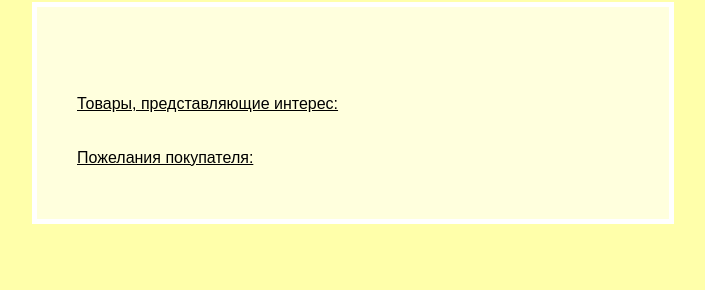
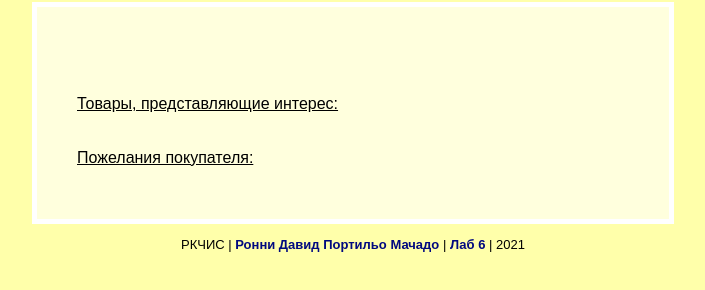
Before and after one commit to Portilloronny6/semester-1, a plain HTML site: page index2.html in a window 1280 px wide. Shown: the part 78-368 px from the top of the page, without its empty margins (287-992 px from the left). Drawn offline with Linux system fonts and the light colour scheme.

Commit message:
cambios footer!

```diff
--- a/index2.html
+++ b/index2.html
@@ -35,8 +35,15 @@
         </ul>
       </div>
     </section>
+
+    <footer>
+      РКЧИС | <b>Ронни Давид Портильо Мачадо</b> | <b>Лаб 6</b> |
+      <script>
+        document.write(new Date().getFullYear());
+      </script>
+    </footer>
+
+    <script src="storage.js"></script>
+    <script src="app2.js"></script>
   </body>
-
-  <script src="storage.js"></script>
-  <script src="app2.js"></script>
 </html>
--- a/styles.css
+++ b/styles.css
@@ -10,3 +10,8 @@ body {
 form {
     padding: 1%;
 }
+
+footer {
+    text-align: center;
+    font-size: small;
+}
--- a/styles2.css
+++ b/styles2.css
@@ -28,3 +28,9 @@ b {
 .recommendations {
     padding-left: 10%;
 }
+
+footer {
+    padding-top: 1%;
+    text-align: center;
+    font-size: small;
+}
```
Also changed, not shown: index.html (+7 -0 lines).
